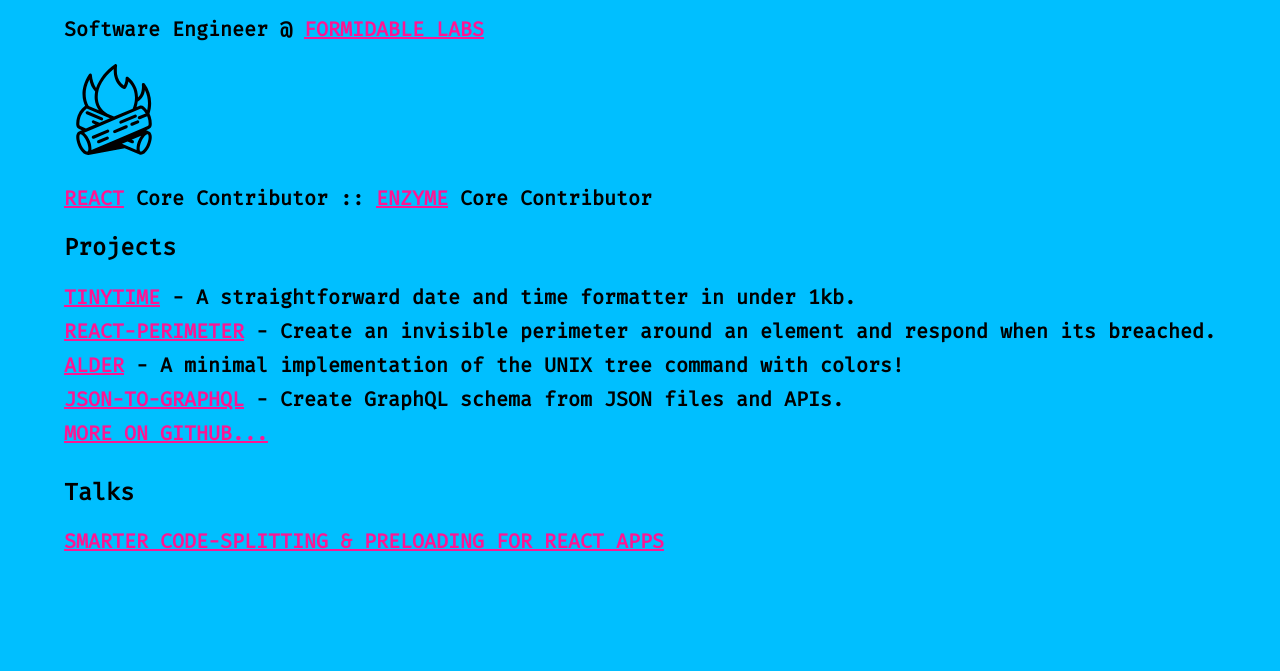
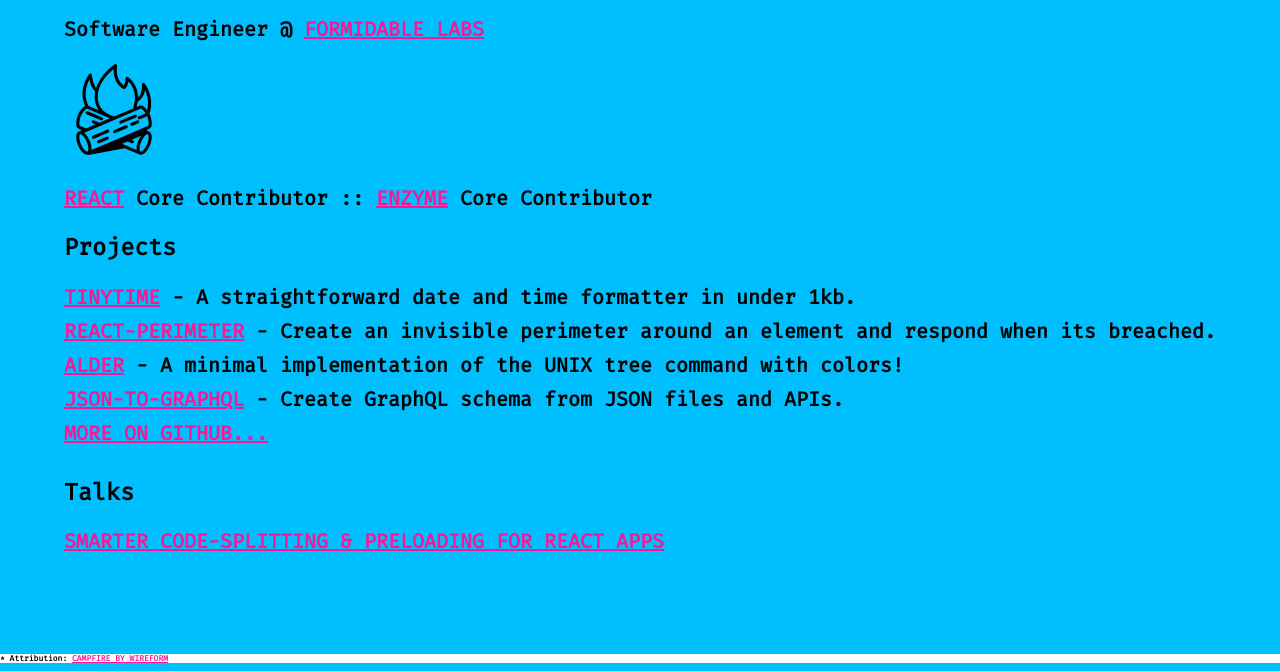
Before and after one commit to aweary/www, a website: page app.html in a window 1280 px wide. Shown: the part 137-808 px from the top of the page. Drawn offline with Linux system fonts and the light colour scheme.

Commit message:
Add attribution for campfire icon

```diff
--- a/app.html
+++ b/app.html
@@ -2,7 +2,7 @@
 <html lang="en">
 
 <head>
-  <title>Brandon Dail :: Software Engineer</title>
+  <title>Brandon Dail, Software Engineer</title>
   <meta charset="UTF-8">
   <meta name="viewport" content="width=device-width, initial-scale=1">
   <link href="https://fonts.googleapis.com/css?family=Fira+Mono" rel="stylesheet">
@@ -16,11 +16,22 @@
       color: black;
       display: flex;
       justify-content: center;
+      padding: 0px;
     }
 
-    .campfire {
+    #campfire {
       width: 100px;
+    }
 
+    #attribution {
+      font-size: 8px;
+      display: block;
+      transition-duration: 250ms;
+      position: fixed;
+      bottom: 0;
+      right: 0;
+      width: 100%;
+      background-color: white;
     }
 
     .content {
@@ -58,7 +69,7 @@
   <div class="content">
   <h1>Brandon Dail :: <a href="https://twitter.com/aweary">@aweary</a></h1>
 <p>Software Engineer @ <a href="https://formidable.com/">Formidable Labs</a> </p>
-    <svg class="campfire" version="1.1" viewBox="0 0 100 100" xmlns="http://www.w3.org/2000/svg">
+    <svg id="campfire" version="1.1" viewBox="0 0 100 100" xmlns="http://www.w3.org/2000/svg">
  <g>
   <path d="m43.113 68.715l-14.387 6.0898c-0.38672 0.16016-0.69531 0.46484-0.85156 0.85156-0.16016 0.38672-0.16016 0.82031 0.003906 1.2031 0.16406 0.38672 0.47266 0.6875 0.85938 0.84375s0.82031 0.14844 1.2031-0.019531l14.387-6.0938c0.78906-0.33984 1.1523-1.25 0.81641-2.0391-0.33203-0.78906-1.2383-1.1641-2.0312-0.83594z"/>
   <path d="m42.672 75.688l-8.6328 3.6562c-0.38672 0.15625-0.69141 0.46484-0.85156 0.84766-0.16016 0.38672-0.15625 0.82031 0.007812 1.207 0.16016 0.38281 0.46875 0.6875 0.85938 0.83984 0.38672 0.15625 0.82031 0.14844 1.2031-0.019531l8.6328-3.6562v0.003906c0.38672-0.16016 0.69141-0.46484 0.85156-0.85156 0.16016-0.38672 0.15625-0.82031-0.007813-1.2031-0.16016-0.38672-0.46875-0.6875-0.85938-0.84375-0.38672-0.15625-0.82031-0.14844-1.2031 0.019531z"/>
@@ -69,6 +80,9 @@
   <path d="m37.566 59.375c0.74219 0 1.3828-0.52344 1.5312-1.25 0.14844-0.73047-0.23828-1.4609-0.92188-1.75l-14.387-6.0938-0.003906-0.003906c-0.78906-0.32422-1.6953 0.050781-2.0312 0.83984-0.33203 0.78906 0.03125 1.6992 0.81641 2.0391l14.387 6.0938c0.19141 0.082031 0.39844 0.125 0.60938 0.125z"/>
  </g>
 </svg>
+  <small id="attribution">
+  * Attribution: <a href="https://thenounproject.com/wireform/collection/kamp/?i=1107301">Campfire by Wireform</a>
+</small>
   <p><a href="https://github.com/facebook/react">React</a> Core Contributor :: <a href="https://github.com/airbnb/enzyme">Enzyme</a>    Core Contributor</p>
   <h3> Projects </h3>
   <ul class="list">
--- a/package.json
+++ b/package.json
@@ -4,7 +4,9 @@
   "main": "index.js",
   "license": "MIT",
   "scripts": {
-    "serve": "node build && now --static --public"
+    "start": "open app.html",
+    "build": "node build",
+    "deploy": "surge . brandondail.com"
   },
   "dependencies": {
     "html-minifier": "^3.5.1"
```
Also changed, not shown: index.html (+1 -1 lines).
